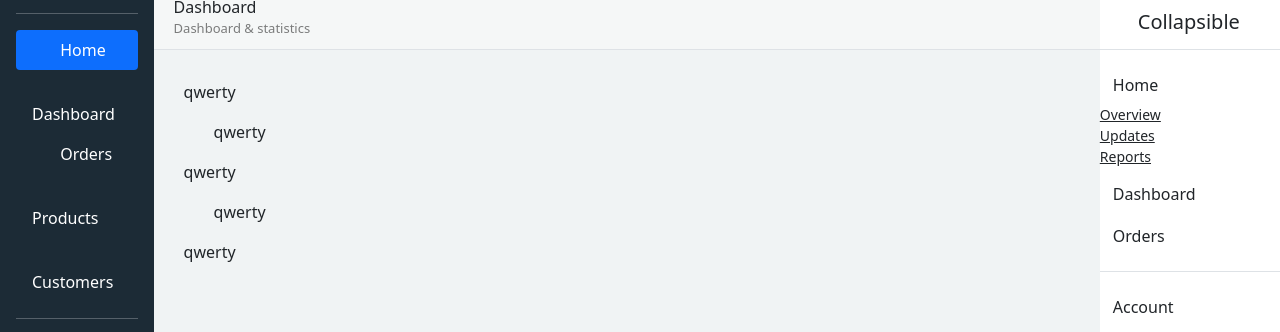
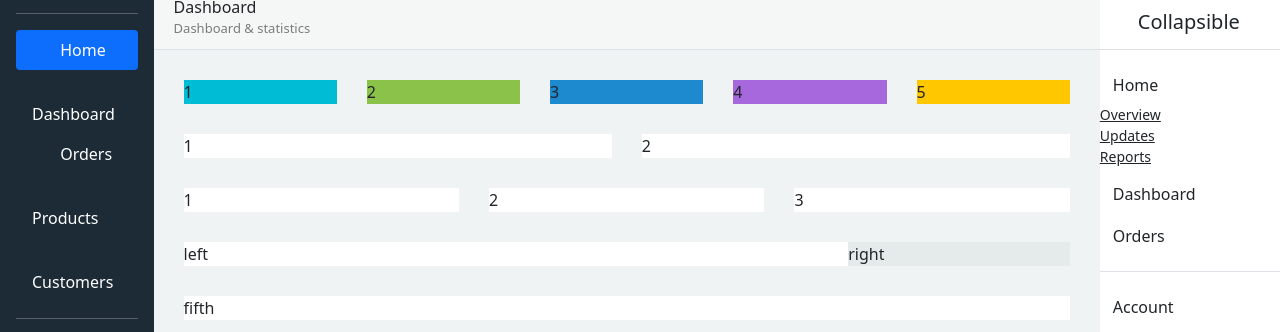
Before and after one commit to Yaroslav-Sobko/Web_programming_23_22, a website: page app/index.html in a window 1280 px wide. Shown: the part 55-387 px from the top of the page. Drawn offline with nearby package versions, Linux system fonts and the light colour scheme; grey boxes are pictures that could not be loaded.

Commit message:
add rows & cols

```diff
--- a/app/css/style.css
+++ b/app/css/style.css
@@ -19,8 +19,8 @@
 
 .styleNavbar{
     position: sticky;
-    background-color: #ffffff;
-    color: #000000;
+    background-color: #fff;
+    color: #000;
     height: 50px;
 }
 
@@ -29,14 +29,10 @@
 }
 
 .content-rightSidebar{
-    background-color: #ffffff;
+    background-color: #fff;
     height: auto;
     width: 16% ;
     float: right;
-}
-
-.content-center{
-
 }
 
 .Dashboard{
@@ -67,17 +63,69 @@
 }
 
 .content-center-inside{
-    padding: 30px;
+    padding: 15px;
     float: left;
-    width: 84%;
+    width: 84%;}
+
+.top-5-info{
+    padding: 0px;
+    margin: 15px;
 }
 
-.top-info-5{
+.top-5-info-color1{
+    background-color: #00bcd4;
+}
 
+.top-5-info-color2{
+    background-color: #8bc34a;
+}
+
+.top-5-info-color3{
+    background-color: #1d89cf;
+}
+
+.top-5-info-color4{
+    background-color: #a767dd;
+}
+
+.top-5-info-color5{
+    background-color: #ffc700;
+}
+
+.second-line-graphs{
+    padding: 0px;
+    margin: 15px;
+    background-color: #fff;
 }
 
 
-.l-r-2-4-marg{
-    margin-left: 30px;
-    margin-right: 30px;
+.third-line-elem{
+    padding: 0px;
+    margin: 15px;
+    background-color: #fff;
 }
+
+.fourth-line{
+    padding: 0px;
+    margin: 15px;
+}
+
+.cont-padd-for-line-4{
+    padding: 0px;
+}
+
+.fourth-line-left{
+    padding: 0px;
+    background-color: #fff;
+}
+
+.fourth-line-right{
+    padding: 0px;
+    background-color: #e5eaeb;
+}
+
+.fifth-line{
+    padding: 0px;
+    margin: 15px;
+    background-color: #fff;
+}
--- a/app/index.html
+++ b/app/index.html
@@ -165,29 +165,82 @@
 					</p>
 				</div>
 				<div class="content-center-inside">
-					<div class="top-info-5">
-						<div><p>qwerty</p></div>
-						<div class="l-r-2-4-marg"><p>qwerty</p></div>
-						<div><p>qwerty</p></div>
-						<div class="l-r-2-4-marg"><p>qwerty</p></div>
-						<div><p>qwerty</p></div>
+					<div class="container">
+						<div class="row">
+							<div class="col top-5-info top-5-info-color1">
+								1
+							</div>
+							<div class="col top-5-info top-5-info-color2">
+								2
+							</div>
+							<div class="col top-5-info top-5-info-color3">
+								3
+							</div>
+							<div class="col top-5-info top-5-info-color4">
+								4
+							</div>
+							<div class="col top-5-info top-5-info-color5">
+								5
+							</div>
+						</div>
 					</div>
 					<div>
-						<div></div>
-						<div></div>
+						<div class="container">
+							<div class="row">
+								<div class="col second-line-graphs">
+									1
+								</div>
+								<div class="col second-line-graphs">
+									2
+								</div>
+							</div>
+						</div>
 					</div>
 					<div>
-						<div></div>
-						<div></div>
-						<div></div>
+						<div class="container">
+							<div class="row">
+								<div class="col third-line-elem">
+									1
+								</div>
+								<div class="col third-line-elem">
+									2
+								</div>
+								<div class="col third-line-elem">
+									3
+								</div>
+							</div>
+						</div>
 					</div>
-					<div></div>
-					<div></div>
+					<div>
+						<div class="container cont-padd-for-line-4">
+							<div class="row">
+								<div class="col fourth-line">
+									<div class="container">
+										<div class="row">
+											<div class="col-9 fourth-line-left">
+												left
+											</div>
+											<div class="col-3 fourth-line-right">
+												right
+											</div>
+										</div>
+									</div>
+								</div>
+							</div>
+						</div>
+					</div>
+					<div >
+						<div class="container">
+							<div class="row">
+								<div class="col fifth-line">
+									fifth
+								</div>
+							</div>
+						</div>
+					</div>
 				</div>
 			</div>
-
 		</div>
-
 	</div>
 </div>
 
```
